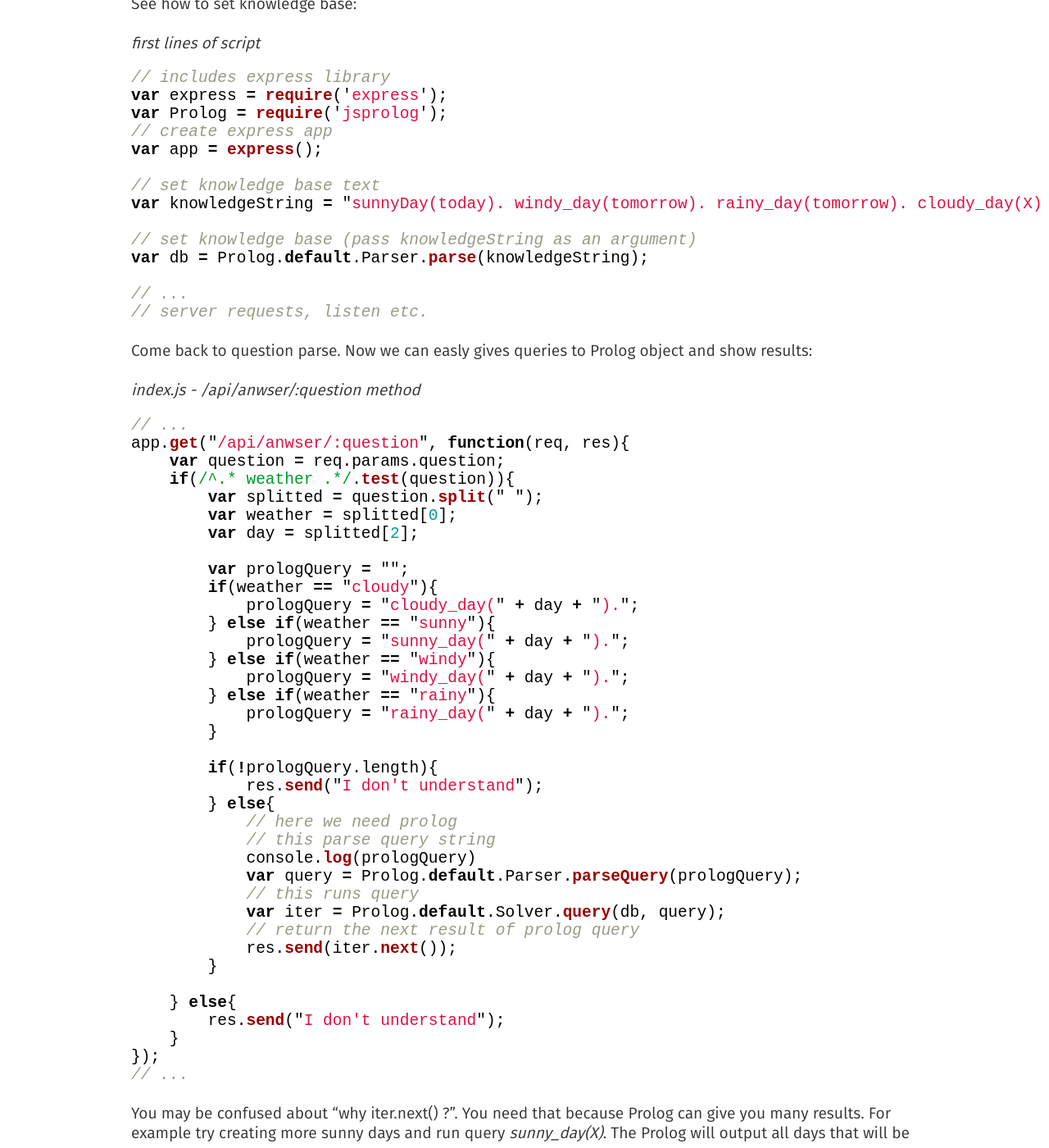
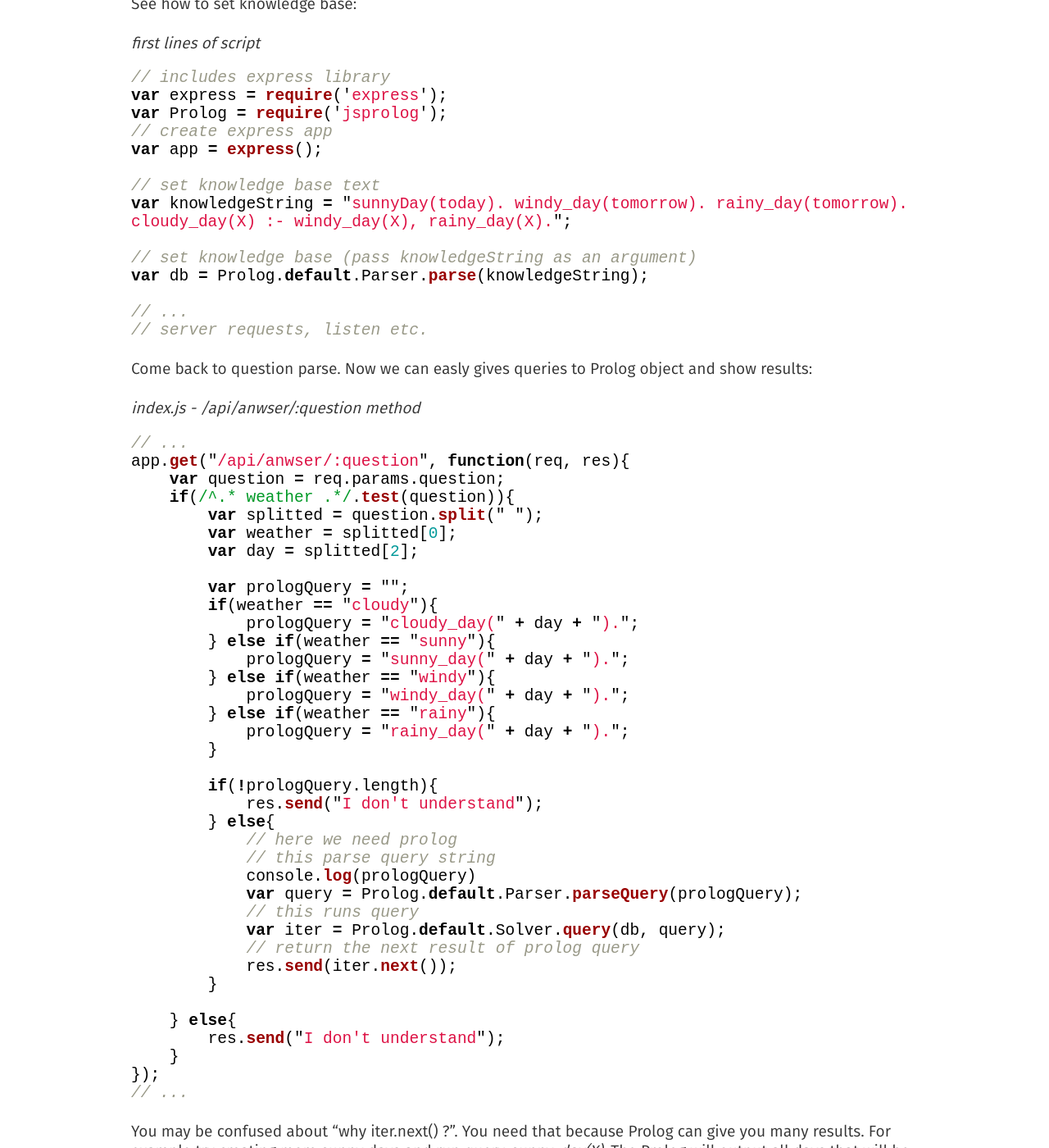
Before and after one commit to tadeusz-lewandowski/Paccoon, a Jekyll site: the page built from _posts/articles/2017-01-16-remote-prolog-communication.md, in a window 1280 px wide and 1400 px high, scrolled down 5232 px. Shown: the whole window at 82% size. Built offline with Jekyll 4.4.1, drawn with Linux system fonts in a browser that asks for light colours.

Commit message:
Fix problem with wrapping

```diff
--- a/assets/css/styles.css
+++ b/assets/css/styles.css
@@ -26,7 +26,7 @@ html{
 }
 
 body{
-	overflow-x: hidden;
+	/*overflow-x: hidden;*/
 }
 
 .home-background{
@@ -187,7 +187,9 @@ nav{
 	border-bottom: 1px solid #bababa;
 }
 
-
+pre {
+    white-space: pre-wrap;
+}
 
 /*highlight code library*/
 
```
